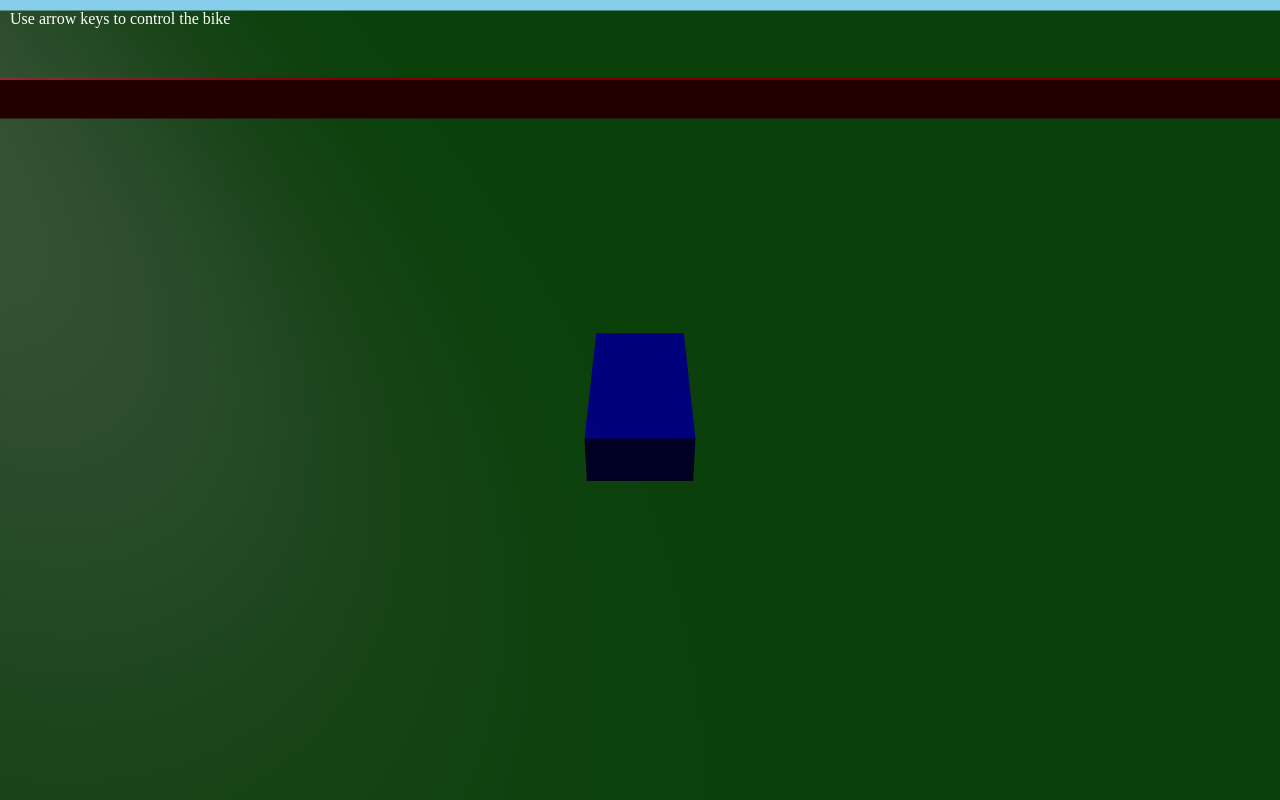
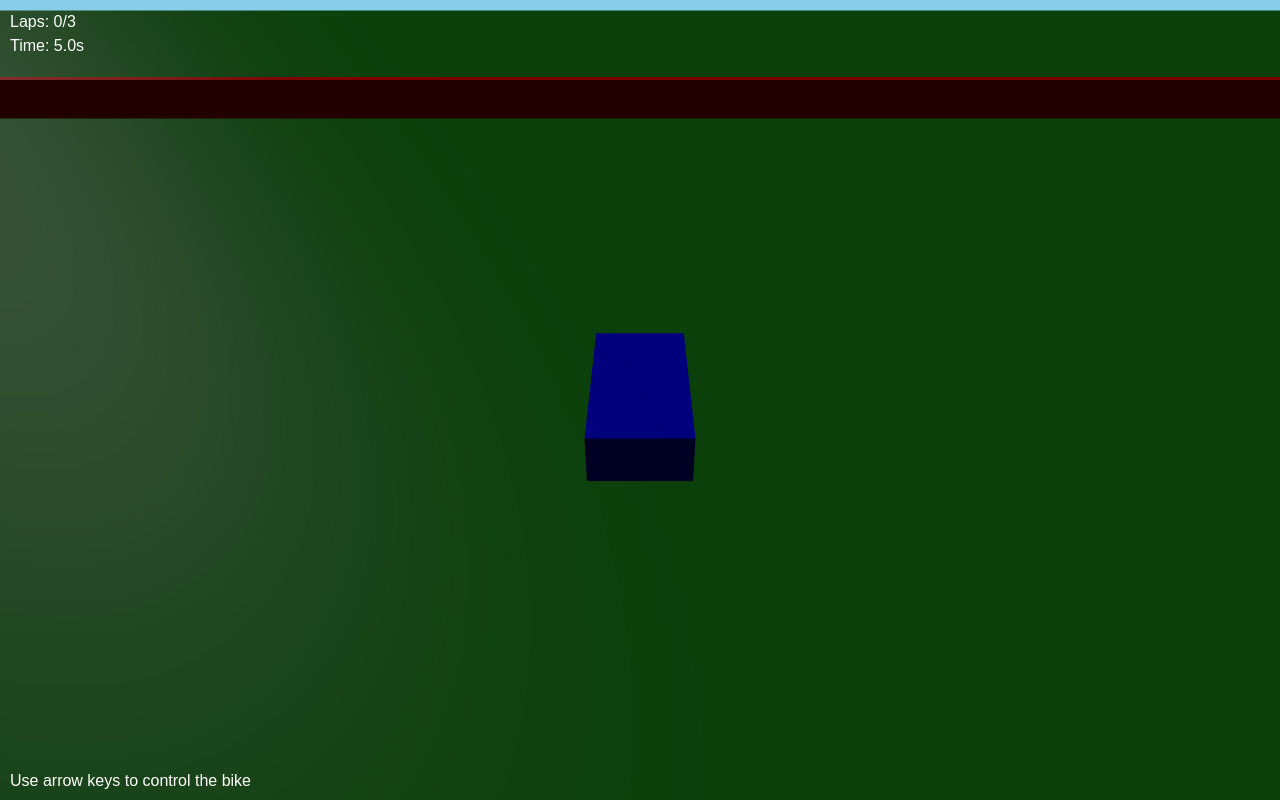
Before and after one commit to emilwebrabbit/testcodex, a website: page index.html in a window 1280 px wide. Drawn offline with nearby package versions, Linux system fonts and the light colour scheme; animation ran at ten frames a second.

Commit message:
Add basic HUD and lap logic

```diff
--- a/index.html
+++ b/index.html
@@ -5,11 +5,16 @@
 <meta name="viewport" content="width=device-width, initial-scale=1.0">
 <title>Motorcycle Racing</title>
 <style>
-  body { margin: 0; overflow: hidden; }
-  #info { position: absolute; top: 10px; left: 10px; color: white; z-index: 1; }
+  body { margin: 0; overflow: hidden; font-family: Arial, sans-serif; }
+  #hud { position: absolute; top: 10px; left: 10px; color: white; z-index: 1; line-height: 1.5; }
+  #info { position: absolute; bottom: 10px; left: 10px; color: white; z-index: 1; }
 </style>
 </head>
 <body>
+<div id="hud">
+  <div id="laps">Laps: 0/3</div>
+  <div id="timer">Time: 0.0s</div>
+</div>
 <div id="info">Use arrow keys to control the bike</div>
 <script src="https://unpkg.com/three@0.158.0/build/three.min.js"></script>
 <script>
@@ -51,6 +56,15 @@
 
   scene.add(wallNorth, wallSouth, wallWest, wallEast);
 
+  // Start/finish line
+  const startLineZ = -trackHeight/2 + 2;
+  const lineGeo = new THREE.PlaneGeometry(trackWidth, 1);
+  const lineMat = new THREE.MeshBasicMaterial({ color: 0xffffff, side: THREE.DoubleSide });
+  const startLine = new THREE.Mesh(lineGeo, lineMat);
+  startLine.rotation.x = -Math.PI / 2;
+  startLine.position.set(0, 0.01, startLineZ);
+  scene.add(startLine);
+
   // Simple lighting
   const ambient = new THREE.AmbientLight(0x404040);
   scene.add(ambient);
@@ -68,6 +82,16 @@
   // Camera offset relative to bike
   const cameraOffset = new THREE.Vector3(0, 8, -12);
 
+  // HUD elements
+  const lapsEl = document.getElementById('laps');
+  const timerEl = document.getElementById('timer');
+  const infoEl = document.getElementById('info');
+
+  let laps = 0;
+  const totalLaps = 3;
+  let previousZ = bike.position.z;
+  const startTime = Date.now();
+
   let velocity = 0;
   let direction = 0; // in radians
   let speed = 0;
@@ -83,6 +107,10 @@
   function animate() {
     requestAnimationFrame(animate);
 
+    // Update HUD
+    const elapsed = (Date.now() - startTime) / 1000;
+    timerEl.textContent = `Time: ${elapsed.toFixed(1)}s`;
+
     if (keys.ArrowUp) speed += acceleration;
     if (keys.ArrowDown) speed -= acceleration;
     if (keys.ArrowLeft) direction += 0.03 * (speed >= 0 ? 1 : -1);
@@ -94,6 +122,16 @@
     bike.rotation.y = direction;
     bike.position.x += Math.sin(direction) * speed;
     bike.position.z += Math.cos(direction) * speed;
+
+    // Lap counting
+    if (previousZ > startLineZ && bike.position.z <= startLineZ && Math.abs(bike.position.x) < trackWidth / 4) {
+      laps++;
+      lapsEl.textContent = `Laps: ${laps}/${totalLaps}`;
+      if (laps >= totalLaps) {
+        infoEl.textContent = `Finished! Total time: ${elapsed.toFixed(1)}s`;
+      }
+    }
+    previousZ = bike.position.z;
 
     // Keep bike within track boundaries
     const halfWidth = trackWidth/2 - 2;
```
